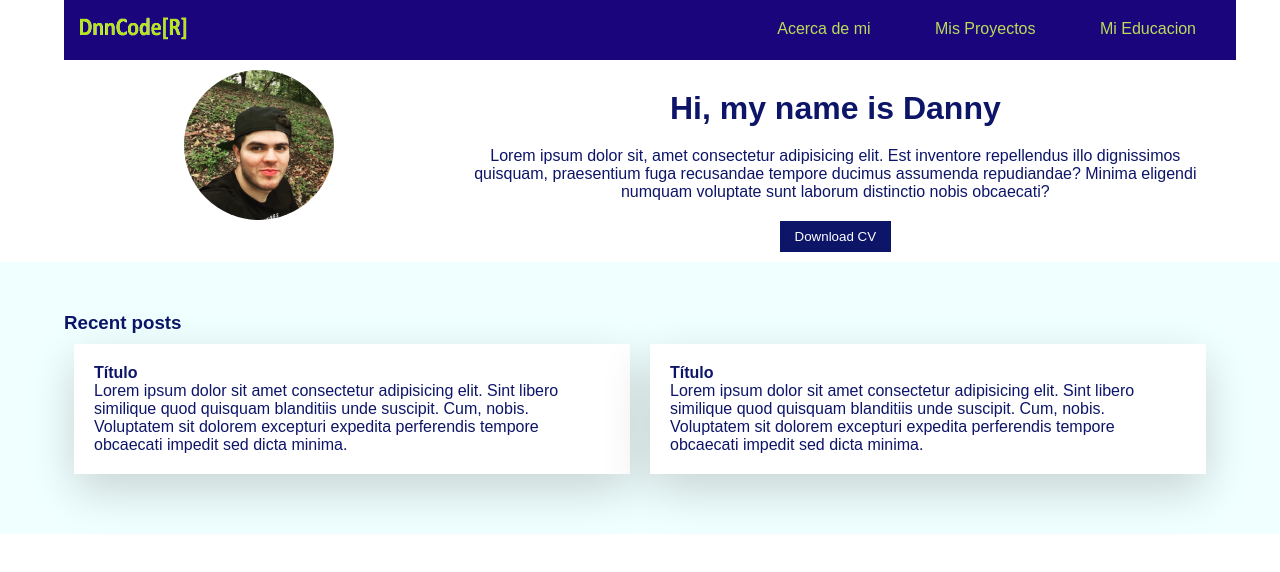
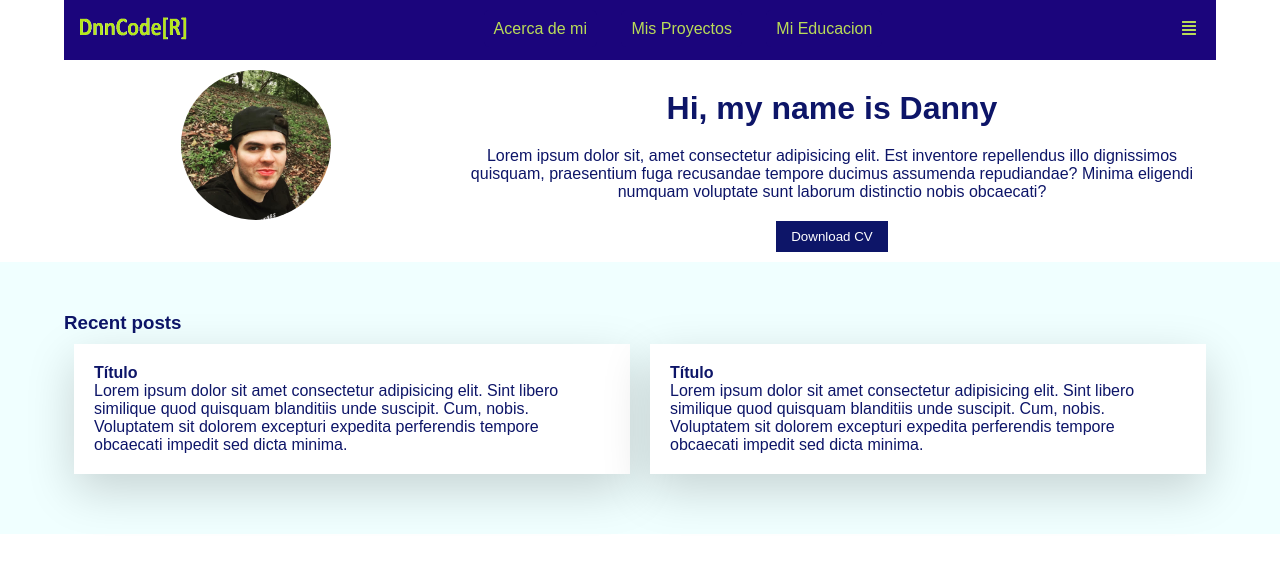
Before and after one commit to dnn-coder/PortafolioDnn, a plain HTML site: page index.html in a window 1280 px wide. Drawn offline with Linux system fonts and the light colour scheme; a script that the page names is missing.

Commit message:
se arregla el navegador

```diff
--- a/css/grid.css
+++ b/css/grid.css
@@ -1,4 +1,5 @@
 * {
+  box-sizing: border-box;
   margin: 0;
   padding: 0;
   font-family: sans-serif;
@@ -15,7 +16,7 @@ section {
 .nav {
   display: flex;
   justify-content: space-between;
-  height: 40px;
+  height: 60px;
   width: 100%;
   padding: 10px;
   background-color: #1b057c;
@@ -28,21 +29,28 @@ img {
   display: inline-block;
   text-decoration: none;
   padding: 10px;
+  list-style: none;
 }
-li a {
+.hide li a {
   color: #badc58;
-  margin: 10px;
   padding: 10px;
   background: #1b057c;
   border-radius: 5px;
-  text-decoration-line: none;
-  text-decoration: none;
+  text-decoration-line: none;;
 }
-.hide a:hover {
+.hide li a:hover {
   color: #1b057c;
   background: #badc58;
   border-radius: 5px;
   text-decoration-line: none;
+}
+.nav-menu-right {
+  list-style: none;
+  padding: 10px;
+
+}
+.nav-menu-right a{
+  color: #badc58;
 }
 
 
--- a/index.html
+++ b/index.html
@@ -17,6 +17,13 @@
                     <li><a href="#">Acerca de mi</a></li>
                     <li><a href="#">Mis Proyectos</a></li>
                     <li><a href="#">Mi Educacion</a></li>
+                </ul>
+                <ul class="nav-menu-right">
+                    <li>
+                        <a onclick="showMenu()" href="#">
+                            <i class="fas fa-align-justify"></i>
+                        </a>
+                    </li>
                 </ul>
             </nav>
         </header>
```
Also changed, not shown: img/logo2.png (added).
